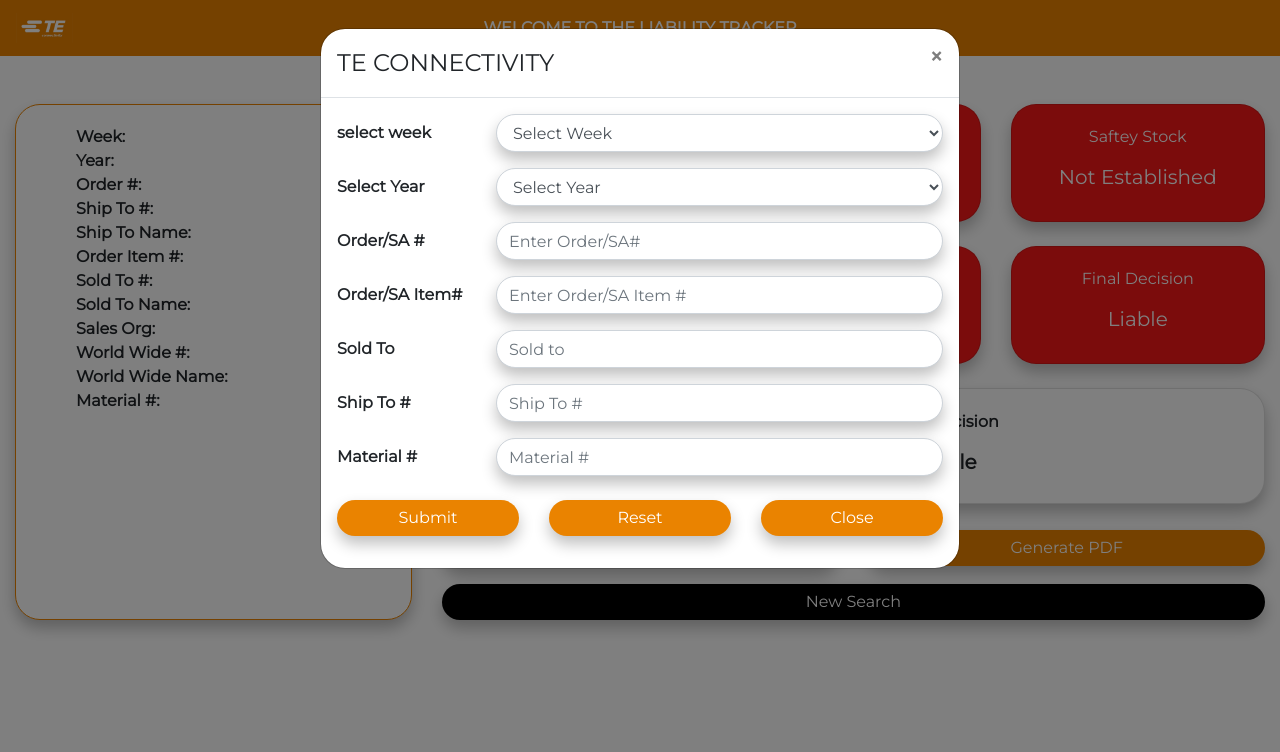
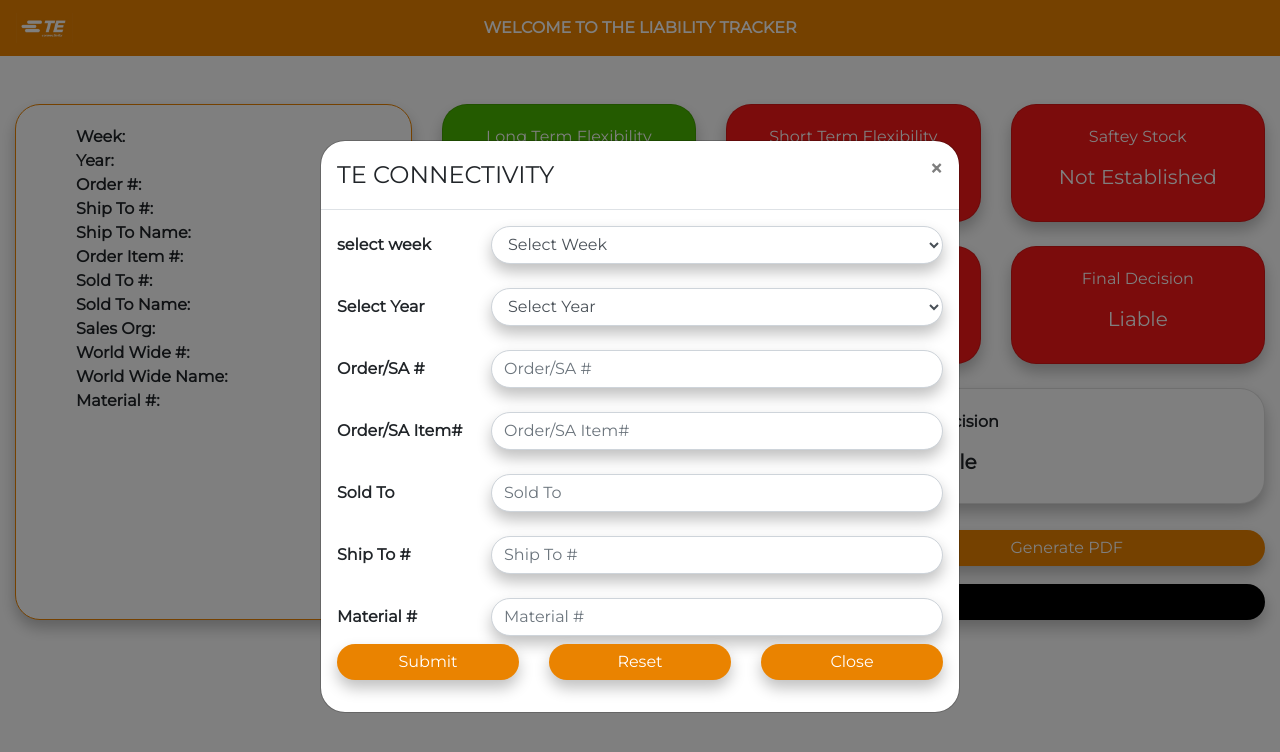
Before and after one commit to liabilitytracker/liabilitytracker.github.io, a plain HTML site: page index.html in a window 1280 px wide. Drawn offline with nearby package versions, Linux system fonts and the light colour scheme; a script that the page names is missing; some icons are missing.

Commit message:
Form
form validation and css added

```diff
--- a/index.html
+++ b/index.html
@@ -33,6 +33,8 @@
   </script>
 
 
+
+
 </head>
 <body style="font-family: 'Montserrat', sans-serif;" >
 
@@ -40,7 +42,7 @@
 
 <div class="modal fade bs-example-modal-lg " tabindex="-1" role="dialog" aria-labelledby="myLargeModalLabel" aria-hidden="true"  id="onload" data-keyboard="false" data-backdrop="static">
 
-    <div class="modal-dialog modal-lg">
+    <div class="modal-dialog modal-lg modal-dialog-centered ">
 
       <!-- Modal content-->
       <div class="modal-content">
@@ -52,11 +54,11 @@
           </button>
         </div>
         <div class="modal-body">
-            <form id="myForm">
-                <div class="form-group row">
+          <form class="needs-validation" novalidate>
+            <div class="form-row">
                 <label for="inputEmail3" class="col-sm-3 col-form-label">select week</label>
                 <div class="col-sm-9">
-                    <select id="inputState" class="form-control">
+                <select id="inputState" class="form-control" class="form-control" id="validationCustom02" placeholder="Order/SA Item#"  required>
                     <option value="" disabled selected>Select Week</option>
                     <option value="01">1</option>
                     <option value="02">2</option>
@@ -112,12 +114,10 @@
                     <option value="52">52</option>
                 </select>
                 </div>
-                  </div>
 
-                  <div class="form-group row">
-                      <label for="inputEmail3" class="col-sm-3 col-form-label">Select Year</label>
-                      <div class="col-sm-9">
-                      <select id="inputState" class="form-control">
+                <label for="inputEmail3" class="col-sm-3 col-form-label mt-4">Select Year</label>
+                      <div class="col-sm-9 mt-4 ">
+                      <select id="inputState" class="form-control" class="form-control" id="validationCustom02" placeholder="Order/SA Item#"  required>
                           <option value="" style="">Select Year</option>
 					<option value="2017">2017</option>
 					<option value="2018">2018</option>
@@ -125,45 +125,43 @@
 
                       </select>
                       </div>
-                    </div>
-                      <div class="form-group row">
-                        <label for="inputEmail3" class="col-sm-3 col-form-label">
-                            Order/SA #   </label>
-                        <div class="col-sm-9">
-                            <input id="order no" class="form-control" type="text" onblur="disableInputFields(this.id,this.value)" size="10" style="width:100%;" placeholder="Enter Order/SA#" />
-                        </div>
+                      <label for="validationCustom01" class="col-sm-3 col-form-label mt-4">Order/SA #</label>
+              <div class="col-sm-9 mt-4 ">
+
+                <input type="text" class="form-control" id="validationCustom01" placeholder="Order/SA #"  required>
+
               </div>
 
-                      <div class="form-group row">
-                          <label for="inputEmail3" class="col-sm-3 col-form-label">
-                              Order/SA Item#      </label>
-                          <div class="col-sm-9">
-                              <input id="order no" class="form-control" type="text" onblur="disableInputFields(this.id,this.value)" size="10" style="width:100%;" placeholder="Enter Order/SA Item #" />
-                          </div>
+              <label for="validationCustom02" class="col-sm-3 col-form-label mt-4">Order/SA Item# </label>
+              <div class="col-sm-9 mt-4">
+
+                <input type="text" class="form-control" id="validationCustom02" placeholder="Order/SA Item#"  required>
+
               </div>
 
-                        <div class="form-group row">
-                            <label for="inputEmail3" class="col-sm-3 col-form-label">
-                                Sold To   </label>
-                            <div class="col-sm-9">
-                                <input id="order no" class="form-control" type="text" onblur="disableInputFields(this.id,this.value)" size="10" style="width:100%;" placeholder="Sold to" />
+              <label for="validationCustom02" class="col-sm-3 col-form-label mt-4">Sold To</label>
+              <div class="col-sm-9 mt-4">
+
+                <input type="text" class="form-control" id="validationCustom02" placeholder="Sold To"  required>
+
               </div>
+              <label for="validationCustom02" class="col-sm-3 col-form-label mt-4">Ship To #</label>
+              <div class="col-sm-9 mt-4">
+
+                <input type="text" class="form-control" id="validationCustom02" placeholder="Ship To #"  required>
+
+              </div>
+              <label for="validationCustom02" class="col-sm-3 col-form-label mt-4">Material #</label>
+              <div class="col-sm-9 mt-4">
+
+                <input type="text" class="form-control" id="validationCustom02" placeholder="Material #"  required>
+
               </div>
 
-                          <div class="form-group row">
-                              <label for="inputEmail3" class="col-sm-3 col-form-label">
-                                  Ship To #    </label>
-                              <div class="col-sm-9">
-                                  <input id="order no" class="form-control" type="text" onblur="disableInputFields(this.id,this.value)" size="10" style="width:100%;" placeholder="Ship To # " />
-                              </div>
-                            </div>
 
-                            <div class="form-group row">
-                                <label for="inputEmail3" class="col-sm-3 col-form-label">
-                                  Material #    </label>
-                                <div class="col-sm-9">
-                                    <input id="order no" class="form-control" type="text" onblur="disableInputFields(this.id,this.value)" size="10" style="width:100%;" placeholder="Material # " />
-                                </div>
+
+
+
             </div>
 
 
@@ -171,7 +169,7 @@
 
             <div class="form-group row">
                 <div class="col-sm-4 mt-2">
-                    <button type="submit" class="btn btn-primary btn-block" data-dismiss="modal" >Submit</button>
+                  <button type="submit" class="btn btn-primary btn-block" >Submit</button>
                 </div>
                 <div class="col-sm-4 mt-2">
                 <button type="reset" class="btn btn-primary btn-block" onclick="myFunction()" value="Reset form" >Reset</button>
@@ -191,6 +189,9 @@
 
     </div>
 </div>
+
+
+
 <!-- Image and text -->
 <nav class="navbar navbar-light bg-light navbar-custom">
         <a class="navbar-brand" href="#">
@@ -372,7 +373,26 @@
 
 
 
-
+  <script>
+    // Example starter JavaScript for disabling form submissions if there are invalid fields
+    (function() {
+      'use strict';
+      window.addEventListener('load', function() {
+        // Fetch all the forms we want to apply custom Bootstrap validation styles to
+        var forms = document.getElementsByClassName('needs-validation');
+        // Loop over them and prevent submission
+        var validation = Array.prototype.filter.call(forms, function(form) {
+          form.addEventListener('submit', function(event) {
+            if (form.checkValidity() === false) {
+              event.preventDefault();
+              event.stopPropagation();
+            }
+            form.classList.add('was-validated');
+          }, false);
+        });
+      }, false);
+    })();
+    </script>
 
 
     <script src="https://cdnjs.cloudflare.com/ajax/libs/popper.js/1.14.7/umd/popper.min.js" integrity="sha384-UO2eT0CpHqdSJQ6hJty5KVphtPhzWj9WO1clHTMGa3JDZwrnQq4sF86dIHNDz0W1" crossorigin="anonymous"></script>
--- a/main.css
+++ b/main.css
@@ -104,3 +104,8 @@ font-size: 1rem;
 .modal-content{
     border-radius: 25px;
 }
+
+.modal-dialog
+{
+    top:26px;
+}
```
Lines whose indentation alone changed are shown as unchanged.
